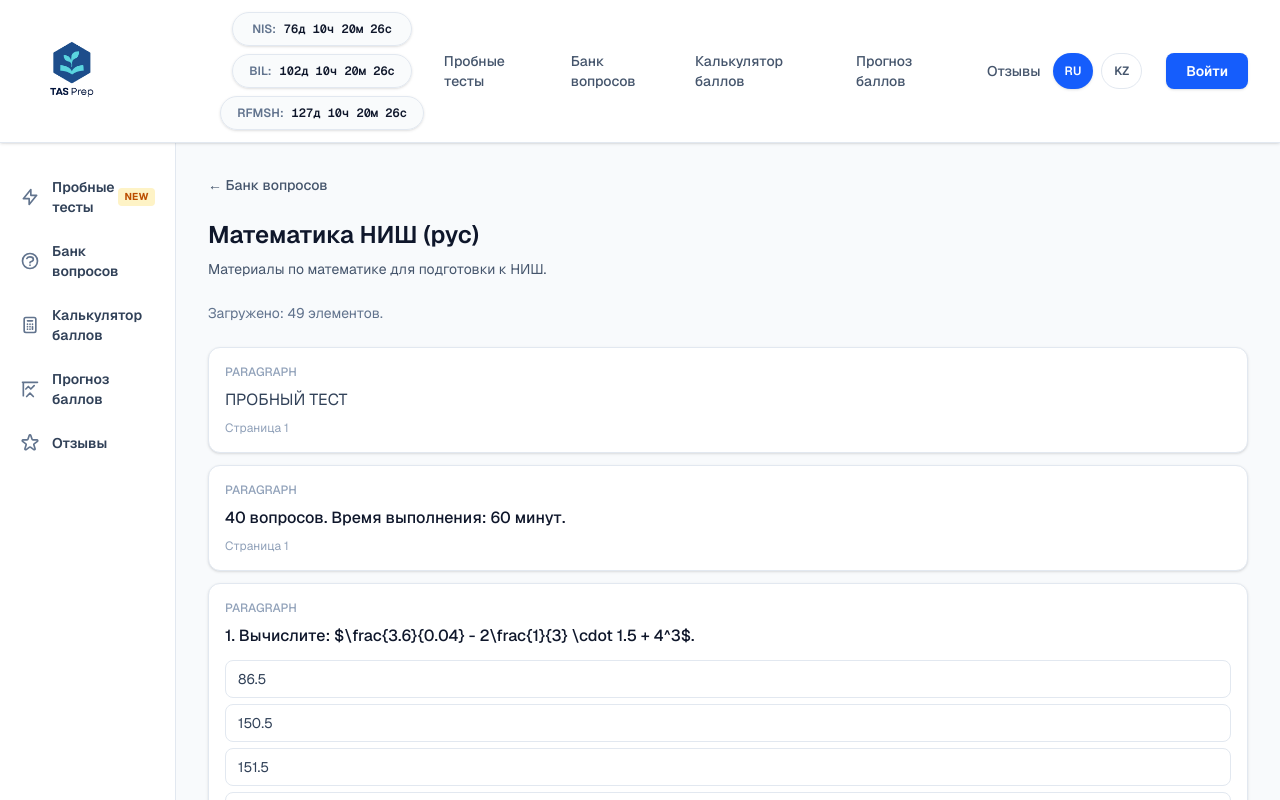
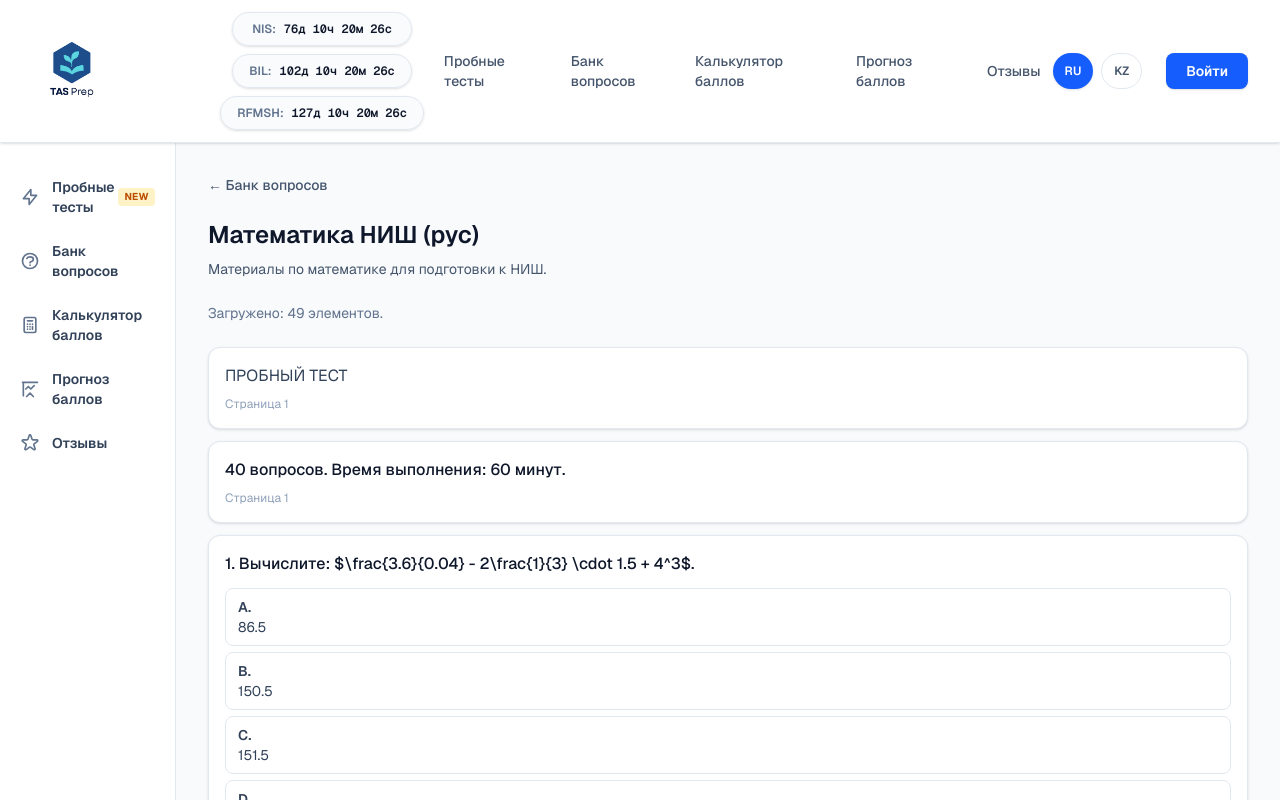
Before and after one commit to Ghonrt09/TAS-Prep, a Next.js app: page /question-bank/matem-nis-rus in a window 1280 px wide. Shown: the top 800 px of the page. Built offline with nearby package versions, Linux system fonts and the light colour scheme; no server answers.

Commit message:
Показывать варианты с метками A.–E. и убрать PARAGRAPH
Made-with: Cursor

```diff
--- a/src/app/(dashboard)/question-bank/matem-nis-rus/page.tsx
+++ b/src/app/(dashboard)/question-bank/matem-nis-rus/page.tsx
@@ -162,11 +162,6 @@ export default function MathemNisRusPage() {
                   key={(q as DetailItem).paragraph_id ?? (q as QuestionItem).id ?? index}
                   className="rounded-xl border border-slate-200 bg-white p-4 shadow-sm"
                 >
-                  {(q as DetailItem).type && (
-                    <span className="mb-2 block text-xs font-medium uppercase text-slate-400">
-                      {(q as DetailItem).type}
-                    </span>
-                  )}
                   {hasQuestion && (
                     <p className="font-medium text-slate-900">{(q as QuestionItem).question}</p>
                   )}
@@ -174,6 +169,8 @@ export default function MathemNisRusPage() {
                     <div className="mt-3 flex flex-col gap-1.5">
                       {options.map((opt, i) => {
                         const isSelected = selected === opt;
+                        const letters = ["A", "B", "C", "D", "E", "F", "G"];
+                        const letter = letters[i] ?? "?";
                         return (
                           <button
                             key={i}
@@ -190,6 +187,7 @@ export default function MathemNisRusPage() {
                                 : "border-slate-200 text-slate-700 hover:border-blue-200 hover:bg-slate-50"
                             }`}
                           >
+                            <span className="mr-2 font-semibold">{letter}.</span>
                             <MathText text={opt} />
                           </button>
                         );
```
